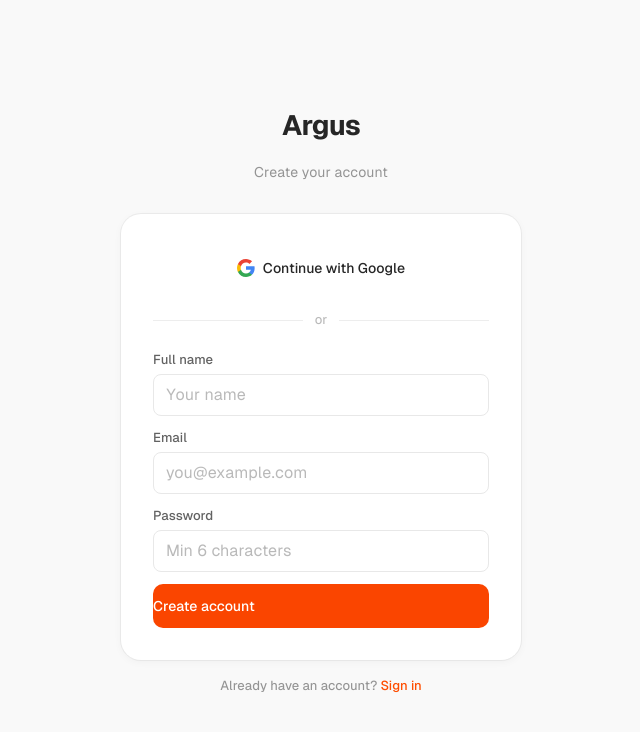
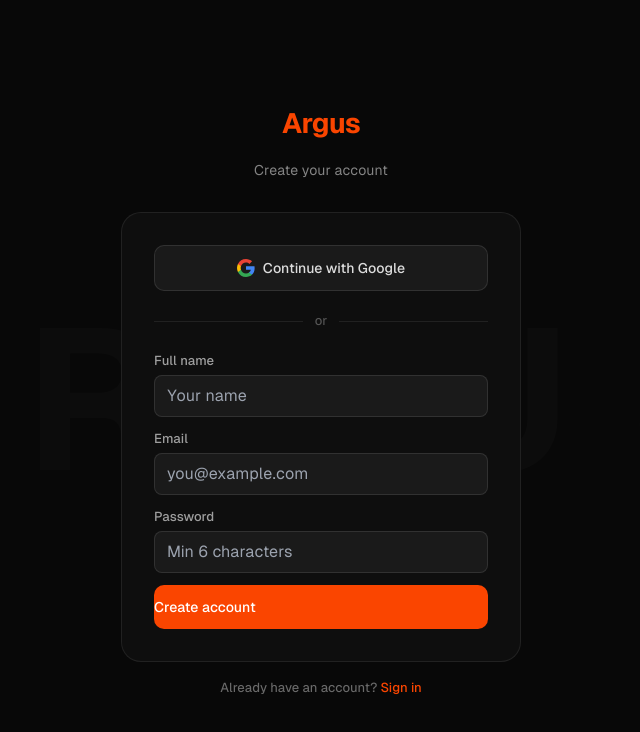
Before and after one commit to SammyTourani/Argus, a Next.js app: page /sign-up in a window 1280 px wide. Shown: the top 732 px of the page, without its empty margins (319-959 px from the left). Built offline with nearby package versions, Linux system fonts and the light colour scheme; what tailwind-gradient-mask-image would draw is missing.

Commit message:
feat: dark-themed auth pages — consistent brand experience

```diff
--- a/app/(auth)/sign-in/page.tsx
+++ b/app/(auth)/sign-in/page.tsx
@@ -54,21 +54,62 @@ function SignInForm() {
   };
 
   return (
-    <div className="min-h-screen bg-background-base flex items-center justify-center px-16">
-      <div className="w-full max-w-[400px]">
+    <div
+      className="min-h-screen flex items-center justify-center px-16 relative overflow-hidden"
+      style={{ background: '#080808' }}
+    >
+      {/* Faint backdrop wordmark */}
+      <div
+        className="absolute inset-0 flex items-center justify-center pointer-events-none select-none"
+        aria-hidden="true"
+      >
+        <span
+          className="font-bold tracking-[0.25em] uppercase"
+          style={{
+            fontSize: 'clamp(80px, 20vw, 200px)',
+            color: 'rgba(255,255,255,0.018)',
+            letterSpacing: '0.3em',
+          }}
+        >
+          ARGUS
+        </span>
+      </div>
+
+      <div className="w-full max-w-[400px] relative z-10">
+        {/* Logo / wordmark */}
         <div className="text-center mb-32">
           <Link href="/" className="inline-block mb-16">
-            <h1 className="text-[28px] font-bold tracking-tight text-accent-black">Argus</h1>
+            <h1
+              className="text-[28px] font-bold tracking-tight"
+              style={{ color: '#FA4500' }}
+            >
+              Argus
+            </h1>
           </Link>
-          <p className="text-body-medium text-black-alpha-48">Sign in to your account</p>
+          <p className="text-body-medium" style={{ color: 'rgba(255,255,255,0.5)' }}>
+            Sign in to your account
+          </p>
         </div>
 
-        <div className="bg-white rounded-20 p-32" style={{
-          boxShadow: '0px 0px 0px 1px rgba(0, 0, 0, 0.05), 0px 2px 8px rgba(0, 0, 0, 0.04)'
-        }}>
+        {/* Card */}
+        <div
+          className="rounded-20 p-32"
+          style={{
+            background: '#0e0e0e',
+            border: '1px solid rgba(255,255,255,0.08)',
+          }}
+        >
+          {/* Google OAuth */}
           <button
             onClick={handleGoogleSignIn}
-            className="w-full flex items-center justify-center gap-8 px-16 py-12 rounded-10 border border-border-muted hover:bg-gray-50 transition-colors text-label-medium font-medium text-accent-black"
+            className="w-full flex items-center justify-center gap-8 px-16 py-12 rounded-10 transition-colors text-label-medium font-medium"
+            style={{
+              background: 'rgba(255,255,255,0.05)',
+              border: '1px solid rgba(255,255,255,0.10)',
+              color: 'rgba(255,255,255,0.85)',
+            }}
+            onMouseEnter={(e) => (e.currentTarget.style.background = 'rgba(255,255,255,0.09)')}
+            onMouseLeave={(e) => (e.currentTarget.style.background = 'rgba(255,255,255,0.05)')}
           >
             <svg width="18" height="18" viewBox="0 0 18 18" fill="none">
               <path d="M17.64 9.205c0-.639-.057-1.252-.164-1.841H9v3.481h4.844a4.14 4.14 0 0 1-1.796 2.716v2.259h2.908c1.702-1.567 2.684-3.875 2.684-6.615Z" fill="#4285F4"/>
@@ -79,15 +120,21 @@ function SignInForm() {
             Continue with Google
           </button>
 
+          {/* Divider */}
           <div className="flex items-center gap-12 my-20">
-            <div className="flex-1 h-[1px] bg-border-faint" />
-            <span className="text-label-small text-black-alpha-32">or</span>
-            <div className="flex-1 h-[1px] bg-border-faint" />
+            <div className="flex-1 h-[1px]" style={{ background: 'rgba(255,255,255,0.08)' }} />
+            <span className="text-label-small" style={{ color: 'rgba(255,255,255,0.3)' }}>or</span>
+            <div className="flex-1 h-[1px]" style={{ background: 'rgba(255,255,255,0.08)' }} />
           </div>
 
+          {/* Email/password form */}
           <form onSubmit={handleEmailSignIn} className="space-y-12">
             <div>
-              <label htmlFor="email" className="block text-label-small font-medium text-black-alpha-72 mb-4">
+              <label
+                htmlFor="email"
+                className="block text-label-small font-medium mb-4"
+                style={{ color: 'rgba(255,255,255,0.6)' }}
+              >
                 Email
               </label>
               <input
@@ -95,13 +142,24 @@ function SignInForm() {
                 type="email"
                 value={email}
                 onChange={(e) => setEmail(e.target.value)}
-                className="w-full px-12 py-10 rounded-8 border border-border-muted text-body-medium text-accent-black placeholder:text-black-alpha-32 focus:outline-none focus:ring-2 focus:ring-heat-100/20 focus:border-heat-100 transition-all"
+                className="w-full px-12 py-10 rounded-8 text-body-medium transition-all focus:outline-none"
+                style={{
+                  background: 'rgba(255,255,255,0.05)',
+                  border: '1px solid rgba(255,255,255,0.10)',
+                  color: 'white',
+                }}
+                onFocus={(e) => (e.currentTarget.style.border = '1px solid rgba(255,255,255,0.4)')}
+                onBlur={(e) => (e.currentTarget.style.border = '1px solid rgba(255,255,255,0.10)')}
                 placeholder="you@example.com"
                 required
               />
             </div>
             <div>
-              <label htmlFor="password" className="block text-label-small font-medium text-black-alpha-72 mb-4">
+              <label
+                htmlFor="password"
+                className="block text-label-small font-medium mb-4"
+                style={{ color: 'rgba(255,255,255,0.6)' }}
+              >
                 Password
               </label>
               <input
@@ -109,14 +167,28 @@ function SignInForm() {
                 type="password"
                 value={password}
                 onChange={(e) => setPassword(e.target.value)}
-                className="w-full px-12 py-10 rounded-8 border border-border-muted text-body-medium text-accent-black placeholder:text-black-alpha-32 focus:outline-none focus:ring-2 focus:ring-heat-100/20 focus:border-heat-100 transition-all"
+                className="w-full px-12 py-10 rounded-8 text-body-medium transition-all focus:outline-none"
+                style={{
+                  background: 'rgba(255,255,255,0.05)',
+                  border: '1px solid rgba(255,255,255,0.10)',
+                  color: 'white',
+                }}
+                onFocus={(e) => (e.currentTarget.style.border = '1px solid rgba(255,255,255,0.4)')}
+                onBlur={(e) => (e.currentTarget.style.border = '1px solid rgba(255,255,255,0.10)')}
                 placeholder="Your password"
                 required
               />
             </div>
 
             {error && (
-              <div className="text-label-small text-red-500 bg-red-50 px-12 py-8 rounded-8">
+              <div
+                className="text-label-small px-12 py-8 rounded-8"
+                style={{
+                  color: '#ff6b6b',
+                  background: 'rgba(255,107,107,0.10)',
+                  border: '1px solid rgba(255,107,107,0.20)',
+                }}
+              >
                 {error}
               </div>
             )}
@@ -132,9 +204,17 @@ function SignInForm() {
           </form>
         </div>
 
-        <p className="text-center text-label-small text-black-alpha-48 mt-16">
+        {/* Footer link */}
+        <p
+          className="text-center text-label-small mt-16"
+          style={{ color: 'rgba(255,255,255,0.4)' }}
+        >
           Don&apos;t have an account?{' '}
-          <Link href="/sign-up" className="text-heat-100 hover:underline font-medium">
+          <Link
+            href="/sign-up"
+            className="font-medium hover:underline"
+            style={{ color: '#FA4500' }}
+          >
             Sign up
           </Link>
         </p>
--- a/app/(auth)/sign-up/page.tsx
+++ b/app/(auth)/sign-up/page.tsx
@@ -51,20 +51,30 @@ export default function SignUpPage() {
 
   if (success) {
     return (
-      <div className="min-h-screen flex items-center justify-center px-16" style={{ background: '#080808' }}>
+      <div
+        className="min-h-screen flex items-center justify-center px-16"
+        style={{ background: '#080808' }}
+      >
         <div className="w-full max-w-[400px] text-center">
-          <div className="rounded-20 p-32" style={{
-            background: 'rgba(255,255,255,0.04)',
-            border: '1px solid rgba(255,255,255,0.08)',
-          }}>
-            <div className="w-48 h-48 rounded-full mx-auto mb-16 flex items-center justify-center" style={{ background: '#FA4500' }}>
+          <div
+            className="rounded-20 p-32"
+            style={{
+              background: '#0e0e0e',
+              border: '1px solid rgba(255,255,255,0.08)',
+            }}
+          >
+            <div
+              className="w-48 h-48 rounded-full mx-auto mb-16 flex items-center justify-center"
+              style={{ background: '#FA4500' }}
+            >
               <svg width="24" height="24" viewBox="0 0 24 24" fill="none" stroke="white" strokeWidth="2" strokeLinecap="round" strokeLinejoin="round">
                 <polyline points="20 6 9 17 4 12" />
               </svg>
             </div>
             <h2 className="text-[20px] font-semibold text-white mb-8">Check your email</h2>
             <p className="text-body-medium" style={{ color: 'rgba(255,255,255,0.5)' }}>
-              We sent a confirmation link to <strong className="text-white">{email}</strong>. Click it to activate your account.
+              We sent a confirmation link to{' '}
+              <strong className="text-white">{email}</strong>. Click it to activate your account.
             </p>
           </div>
         </div>
@@ -73,21 +83,62 @@ export default function SignUpPage() {
   }
 
   return (
-    <div className="min-h-screen bg-background-base flex items-center justify-center px-16">
-      <div className="w-full max-w-[400px]">
+    <div
+      className="min-h-screen flex items-center justify-center px-16 relative overflow-hidden"
+      style={{ background: '#080808' }}
+    >
+      {/* Faint backdrop wordmark */}
+      <div
+        className="absolute inset-0 flex items-center justify-center pointer-events-none select-none"
+        aria-hidden="true"
+      >
+        <span
+          className="font-bold tracking-[0.25em] uppercase"
+          style={{
+            fontSize: 'clamp(80px, 20vw, 200px)',
+            color: 'rgba(255,255,255,0.018)',
+            letterSpacing: '0.3em',
+          }}
+        >
+          ARGUS
+        </span>
+      </div>
+
+      <div className="w-full max-w-[400px] relative z-10">
+        {/* Logo / wordmark */}
         <div className="text-center mb-32">
           <Link href="/" className="inline-block mb-16">
-            <h1 className="text-[28px] font-bold tracking-tight text-accent-black">Argus</h1>
+            <h1
+              className="text-[28px] font-bold tracking-tight"
+              style={{ color: '#FA4500' }}
+            >
+              Argus
+            </h1>
           </Link>
-          <p className="text-body-medium text-black-alpha-48">Create your account</p>
+          <p className="text-body-medium" style={{ color: 'rgba(255,255,255,0.5)' }}>
+            Create your account
+          </p>
         </div>
 
-        <div className="bg-white rounded-20 p-32" style={{
-          boxShadow: '0px 0px 0px 1px rgba(0, 0, 0, 0.05), 0px 2px 8px rgba(0, 0, 0, 0.04)'
-        }}>
+        {/* Card */}
+        <div
+          className="rounded-20 p-32"
+          style={{
+            background: '#0e0e0e',
+            border: '1px solid rgba(255,255,255,0.08)',
+          }}
+        >
+          {/* Google OAuth */}
           <button
             onClick={handleGoogleSignUp}
-            className="w-full flex items-center justify-center gap-8 px-16 py-12 rounded-10 border border-border-muted hover:bg-gray-50 transition-colors text-label-medium font-medium text-accent-black"
+            className="w-full flex items-center justify-center gap-8 px-16 py-12 rounded-10 transition-colors text-label-medium font-medium"
+            style={{
+              background: 'rgba(255,255,255,0.05)',
+              border: '1px solid rgba(255,255,255,0.10)',
+              color: 'rgba(255,255,255,0.85)',
+            }}
+            onMouseEnter={(e) => (e.currentTarget.style.background = 'rgba(255,255,255,0.09)')}
+            onMouseLeave={(e) => (e.currentTarget.style.background = 'rgba(255,255,255,0.05)')}
           >
             <svg width="18" height="18" viewBox="0 0 18 18" fill="none">
               <path d="M17.64 9.205c0-.639-.057-1.252-.164-1.841H9v3.481h4.844a4.14 4.14 0 0 1-1.796 2.716v2.259h2.908c1.702-1.567 2.684-3.875 2.684-6.615Z" fill="#4285F4"/>
@@ -98,15 +149,21 @@ export default function SignUpPage() {
             Continue with Google
           </button>
 
+          {/* Divider */}
           <div className="flex items-center gap-12 my-20">
-            <div className="flex-1 h-[1px] bg-border-faint" />
-            <span className="text-label-small text-black-alpha-32">or</span>
-            <div className="flex-1 h-[1px] bg-border-faint" />
+            <div className="flex-1 h-[1px]" style={{ background: 'rgba(255,255,255,0.08)' }} />
+            <span className="text-label-small" style={{ color: 'rgba(255,255,255,0.3)' }}>or</span>
+            <div className="flex-1 h-[1px]" style={{ background: 'rgba(255,255,255,0.08)' }} />
           </div>
 
+          {/* Sign-up form */}
           <form onSubmit={handleEmailSignUp} className="space-y-12">
             <div>
-              <label htmlFor="name" className="block text-label-small font-medium text-black-alpha-72 mb-4">
+              <label
+                htmlFor="name"
+                className="block text-label-small font-medium mb-4"
+                style={{ color: 'rgba(255,255,255,0.6)' }}
+              >
                 Full name
               </label>
               <input
@@ -114,12 +171,23 @@ export default function SignUpPage() {
                 type="text"
                 value={fullName}
                 onChange={(e) => setFullName(e.target.value)}
-                className="w-full px-12 py-10 rounded-8 border border-border-muted text-body-medium text-accent-black placeholder:text-black-alpha-32 focus:outline-none focus:ring-2 focus:ring-heat-100/20 focus:border-heat-100 transition-all"
+                className="w-full px-12 py-10 rounded-8 text-body-medium transition-all focus:outline-none"
+                style={{
+                  background: 'rgba(255,255,255,0.05)',
+                  border: '1px solid rgba(255,255,255,0.10)',
+                  color: 'white',
+                }}
+                onFocus={(e) => (e.currentTarget.style.border = '1px solid rgba(255,255,255,0.4)')}
+                onBlur={(e) => (e.currentTarget.style.border = '1px solid rgba(255,255,255,0.10)')}
                 placeholder="Your name"
               />
             </div>
             <div>
-              <label htmlFor="email" className="block text-label-small font-medium text-black-alpha-72 mb-4">
+              <label
+                htmlFor="email"
+                className="block text-label-small font-medium mb-4"
+                style={{ color: 'rgba(255,255,255,0.6)' }}
+              >
                 Email
               </label>
               <input
@@ -127,13 +195,24 @@ export default function SignUpPage() {
                 type="email"
                 value={email}
                 onChange={(e) => setEmail(e.target.value)}
-                className="w-full px-12 py-10 rounded-8 border border-border-muted text-body-medium text-accent-black placeholder:text-black-alpha-32 focus:outline-none focus:ring-2 focus:ring-heat-100/20 focus:border-heat-100 transition-all"
+                className="w-full px-12 py-10 rounded-8 text-body-medium transition-all focus:outline-none"
+                style={{
+                  background: 'rgba(255,255,255,0.05)',
+                  border: '1px solid rgba(255,255,255,0.10)',
+                  color: 'white',
+                }}
+                onFocus={(e) => (e.currentTarget.style.border = '1px solid rgba(255,255,255,0.4)')}
+                onBlur={(e) => (e.currentTarget.style.border = '1px solid rgba(255,255,255,0.10)')}
                 placeholder="you@example.com"
                 required
               />
             </div>
             <div>
-              <label htmlFor="password" className="block text-label-small font-medium text-black-alpha-72 mb-4">
+              <label
+                htmlFor="password"
+                className="block text-label-small font-medium mb-4"
+                style={{ color: 'rgba(255,255,255,0.6)' }}
+              >
                 Password
               </label>
               <input
@@ -141,7 +220,14 @@ export default function SignUpPage() {
                 type="password"
                 value={password}
                 onChange={(e) => setPassword(e.target.value)}
-                className="w-full px-12 py-10 rounded-8 border border-border-muted text-body-medium text-accent-black placeholder:text-black-alpha-32 focus:outline-none focus:ring-2 focus:ring-heat-100/20 focus:border-heat-100 transition-all"
+                className="w-full px-12 py-10 rounded-8 text-body-medium transition-all focus:outline-none"
+                style={{
+                  background: 'rgba(255,255,255,0.05)',
+                  border: '1px solid rgba(255,255,255,0.10)',
+                  color: 'white',
+                }}
+                onFocus={(e) => (e.currentTarget.style.border = '1px solid rgba(255,255,255,0.4)')}
+                onBlur={(e) => (e.currentTarget.style.border = '1px solid rgba(255,255,255,0.10)')}
                 placeholder="Min 6 characters"
                 required
                 minLength={6}
@@ -149,7 +235,14 @@ export default function SignUpPage() {
             </div>
 
             {error && (
-              <div className="text-label-small text-red-500 bg-red-50 px-12 py-8 rounded-8">
+              <div
+                className="text-label-small px-12 py-8 rounded-8"
+                style={{
+                  color: '#ff6b6b',
+                  background: 'rgba(255,107,107,0.10)',
+                  border: '1px solid rgba(255,107,107,0.20)',
+                }}
+              >
                 {error}
               </div>
             )}
@@ -165,9 +258,17 @@ export default function SignUpPage() {
           </form>
         </div>
 
-        <p className="text-center text-label-small text-black-alpha-48 mt-16">
+        {/* Footer link */}
+        <p
+          className="text-center text-label-small mt-16"
+          style={{ color: 'rgba(255,255,255,0.4)' }}
+        >
           Already have an account?{' '}
-          <Link href="/sign-in" className="text-heat-100 hover:underline font-medium">
+          <Link
+            href="/sign-in"
+            className="font-medium hover:underline"
+            style={{ color: '#FA4500' }}
+          >
             Sign in
           </Link>
         </p>
```
